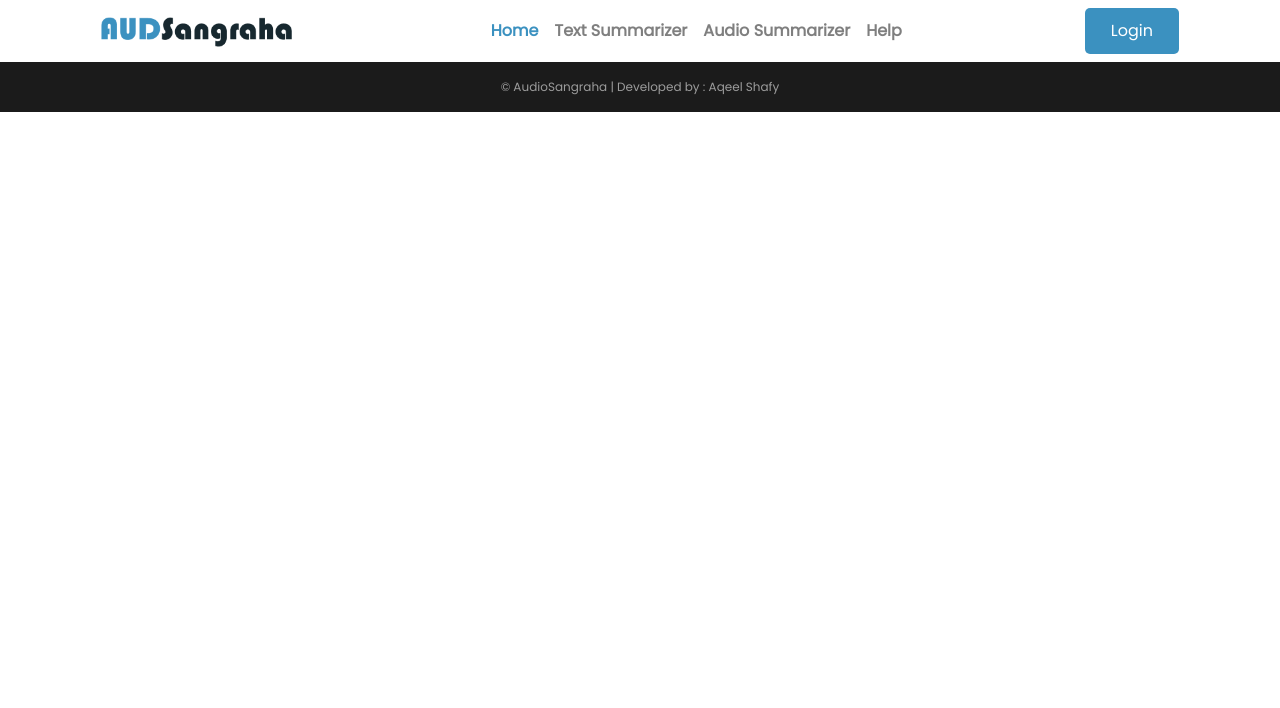
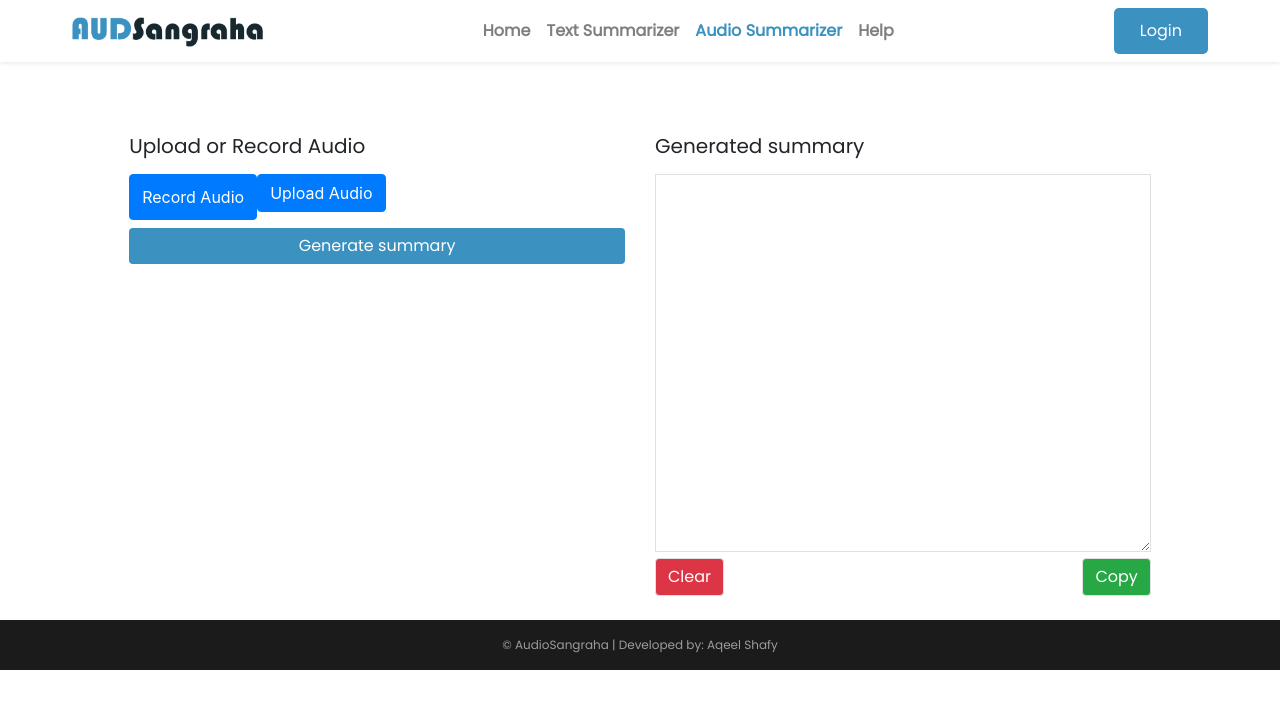
Before and after one commit to AQEEL-SHAFY/AudioSangraha, a plain HTML site: page audiosummarizer.html in a window 1280 px wide. Drawn offline with nearby package versions, Linux system fonts and the light colour scheme.

Commit message:
updated the audio and text fields

```diff
--- a/audiosummarizer.html
+++ b/audiosummarizer.html
@@ -27,10 +27,9 @@
     <!-- ##### Header Area Start ##### -->
     <header class="header-area">
         <!-- Navbar Area -->
-    <div class="container">
         <!-- Menu -->
-      <nav class="navbar navbar-expand-lg navbar-light ">
-        <a class="navbar-brand" href="#">
+        <nav class="navbar navbar-expand-lg navbar-light  w-100 px-4 shadow-sm  ">
+            <a class="navbar-brand mx-lg-5" href="#">
                 <img src="img/AUDSangraha.png" alt="Logo" height="30">
             </a>
             <button class="navbar-toggler" type="button" data-toggle="collapse" data-target="#navbarNav"
@@ -39,14 +38,15 @@
             </button>
             <div class="collapse navbar-collapse" id="navbarNav">
                 <ul class="navbar-nav mx-auto ">
-            <li class="nav-item active">
-              <a class="nav-link nav-active" style="color: #3B91C0;" href="#">Home <span class="sr-only">(current)</span></a>
+                    <li class="nav-item">
+                        <a class="nav-link" href="index.html">Home </a>
                     </li>
                     <li class="nav-item">
                         <a class="nav-link" href="textsummarizer.html">Text Summarizer</a>
                     </li>
                     <li class="nav-item">
-              <a class="nav-link" href="audiosummarizer.html">Audio Summarizer</a>
+                        <a class="nav-link nav-active" href="audiosummarizer.html" style="color: #3B91C0;"><span
+                                class="sr-only">(current)</span>Audio Summarizer</a>
                     </li>
                     <li class="nav-item">
                         <a class="nav-link" href="#">Help</a>
@@ -54,19 +54,60 @@
                 </ul>
                 <ul class="navbar-nav">
                     <li class="nav-item">
-              <a class="nav-link login" href="#">Login</a>
+                        <a class="nav-link login mx-lg-5" href="#">Login</a>
                     </li>
                 </ul>
             </div>
         </nav>
+    </header>
+
+    <section>
+        <!-- input box and output box -->
+        <div class="p-md-4 p-2 border-0 h-100 mt-5">
+            <div class="row justify-content-center">
+                <div class="col-md-5">
+                    <h5 class="fw-bold mb-3">Upload or Record Audio</h5>
+                    <div class="input-group">
+                        <!-- Microphone icon for recording audio -->
+                        <button class="btn btn-primary" id="recordAudioBtn">
+                            <i class="fa fa-microphone me-2" aria-hidden="true"></i> Record Audio
+                        </button>
+                        <!-- File input for uploading audio files -->
+                        <input type="file" id="audioFileInput" accept="audio/*" class="form-control d-none">
+                        <label for="audioFileInput" class="btn btn-primary ms-2">
+                            <i class="fa fa-upload me-2" aria-hidden="true"></i> Upload Audio
+                        </label>
+                        <button class="btn btn-primary ms-2 w-100 mt-2 mb-5" id="genSum"
+                            style="width: calc(100% - 165px);">
+                            Generate summary
+                        </button>
                     </div>
-  </header>
+                </div>
+
+                <div class="col-md-5">
+                    <h5 class="fw-bold mb-3">Generated summary</h5>
+                    <textarea readonly name="" id="generatedSummary" cols="30" rows="15" placeholder=""
+                        class="w-100 border border-1 px-3 py-2"></textarea>
+                    <div class="d-flex justify-content-between">
+                        <button class="btn btn-danger border clear-txt-btn">
+                            <i class="fa fa-close me-2" aria-hidden="true"></i> Clear
+                        </button>
+                        <button class="btn btn-success border border-2 copy-txt-btn">
+                            <i class="fa fa-copy me-2" aria-hidden="true"></i> Copy
+                        </button>
+                    </div>
+                </div>
+            </div>
+        </div>
+    </section>
+
+
 
 
     <footer class="bg-body-tertiary text-center text-lg-start">
         <!-- Copyright -->
         <div class="footer-cls text-center p-3">
-    © AudioSangraha | Developed by : <a class="footer-link"> Aqeel Shafy</a>
+            © AudioSangraha | Developed by: <a class="footer-link"> Aqeel Shafy</a>
         </div>
         <!-- Copyright -->
     </footer>
@@ -88,6 +129,7 @@
             });
         });
     </script>
+
 </body>
 
 </html>
```
Also changed, not shown: stylesheet.css (+29 -17 lines), textsummarizer.html (+4 -4 lines), index.html (indentation only). Lines whose indentation alone changed are shown as unchanged.
